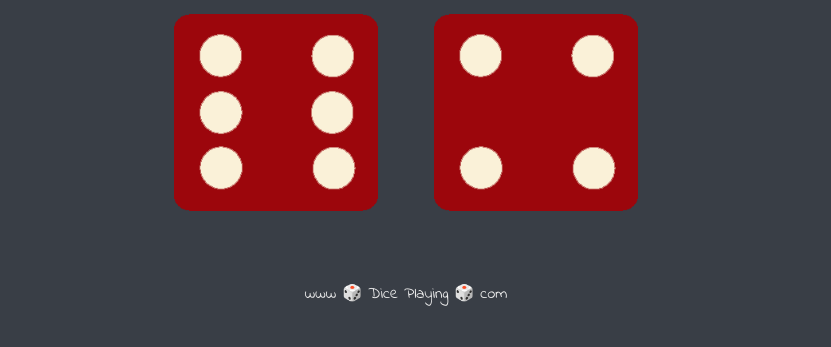
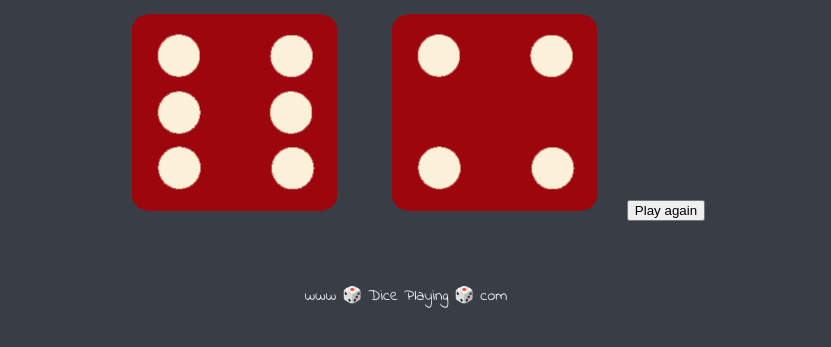
Before and after one commit to Manikandan715/DiceeGame, a plain HTML site: page index.html in a window 1280 px wide. Shown: the part 321-668 px from the top of the page, without its empty margins (234-1065 px from the left). Drawn offline with Linux system fonts and the light colour scheme.

Commit message:
Update index.html

```diff
--- a/index.html
+++ b/index.html
@@ -22,6 +22,7 @@
         <p>Player 2</p>
         <img class="img2" src="./dice6.png" />
       </div>
+      <button type="button" class="reload">Play again</button>
     </div>
 
     <footer>www 🎲 Dice Playing 🎲 com</footer>
```
